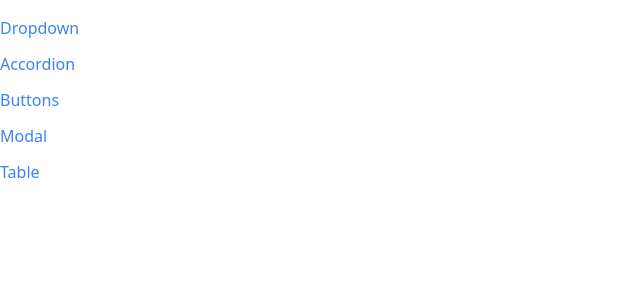
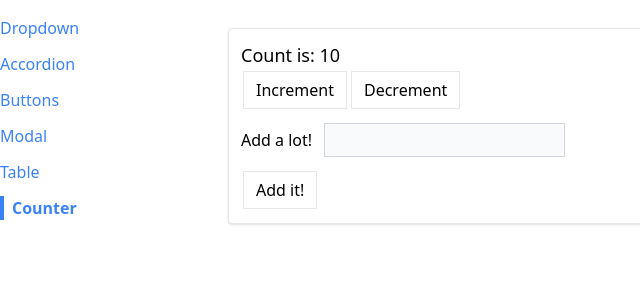
Before and after one commit to ManasaThota/CompsReact, a React (Create React App) app: page /counterpage in a window 1280 px wide. Shown: the top 300 px of the page, without its empty margins (0-640 px from the left). Built offline with nearby package versions, Linux system fonts and the light colour scheme.

Commit message:
use reducer changes

```diff
--- a/src/App.js
+++ b/src/App.js
@@ -5,6 +5,7 @@
 import ButtonPage from "./pages/ButtonPage";
 import ModalPage from "./pages/ModalPage";
 import TablePage from "./pages/TablePage";
+import CounterPage from "./pages/CounterPage";
 
 const App = () => {
   return (
@@ -26,6 +27,9 @@
          <Route path="/table">
             <TablePage />
          </Route>
+         <Route path="/counterpage">
+            <CounterPage intialCount={10}/>
+         </Route>
       </div>
    </div>
   );
--- a/src/components/Sidebar.js
+++ b/src/components/Sidebar.js
@@ -6,7 +6,8 @@
         {label: 'Accordion', path: '/accordion'},
         {label: 'Buttons', path: '/buttons'},
         {label:'Modal', path: '/modal'},
-        {label:'Table', path: '/table'}
+        {label:'Table', path: '/table'},
+        {label:'Counter', path:'/counterpage'}
     ]
     const renderedElements = links.map((link) => {
         return <Link
--- /dev/null
+++ b/src/pages/CounterPage.js
@@ -0,0 +1,108 @@
+import { useReducer} from 'react';
+import Button from '../components/Button';
+import Panel from '../components/Panel';
+
+const INCREMENT_COUNT = 'increment';
+const SET_VALUE_TO_ADD = 'set_value_to_add';
+const DECREMENT_COUNT = 'decrement';
+const ADD_VALUE_TO_COUNT = 'add_value_to_count';
+
+const reducer = (state, action) => {
+    switch(action.type){
+        case INCREMENT_COUNT:
+            return{
+                ...state,
+                count:state.count+1
+            };
+        case SET_VALUE_TO_ADD:
+            return{
+                ...state,
+                valueToAdd: action.payload
+            };
+        case DECREMENT_COUNT:
+            return{
+                ...state,
+                count: state.count-1
+            }
+        case ADD_VALUE_TO_COUNT:
+            return{
+                ...state,
+                count: state.count+state.valueToAdd,
+                valueToAdd:0
+            }
+        default:
+            return state;
+    }
+    // if(action.type === INCREMENT_COUNT){
+    //     return{
+    //         ...state,
+    //         count:state.count+1
+    //     };
+    // }
+    // if(action.type === SET_VALUE_TO_ADD){
+    //     return{
+    //         ...state,
+    //         valueToAdd: action.payload
+    //     };
+    // }
+
+};
+function CounterPage({intialCount}) {
+    //const [count,setCount] = useState(intialCount);
+    //const [valueToAdd, setValueToAdd] = useState(0);
+    const[state, dispatch] = useReducer(reducer,{
+        count: intialCount,
+        valueToAdd: 0,
+    });
+    console.log(state);
+    const increment = () => {
+        dispatch({
+            type: INCREMENT_COUNT
+        });
+        //setCount(count+1);
+    }
+    const decrement = () => {
+        //setCount(count-1);
+        dispatch({
+            type: DECREMENT_COUNT
+        });
+    }
+    const handleChange = (event) => {
+        const value = parseInt(event.target.value) || 0;
+
+        dispatch({
+            type: SET_VALUE_TO_ADD,
+            payload: value
+        })
+        //setValueToAdd(value);
+    }
+
+    const handleSubmit = (event) => {
+        event.preventDefault();
+        dispatch({
+            type: ADD_VALUE_TO_COUNT
+        })
+       // setCount(count+valueToAdd);
+       // setValueToAdd(0);
+    }
+    return(
+        <Panel className="m-3">
+            <h1 className='text-lg'>Count is: {state.count}</h1>
+            <div className='flex flex-row'>
+                <Button onClick={increment}>Increment</Button>
+                <Button onClick={decrement}>Decrement</Button>
+            </div>
+            <form onSubmit={handleSubmit}>
+                <label>Add a lot!</label>
+                <input
+                value = {state.valueToAdd || ""}
+                onChange={handleChange}
+                type="number"
+                className="p-1 m-3 bg-gray-50 border border-gray-300"/>
+                <Button>Add it!</Button>
+            </form>
+        </Panel>
+    )
+}
+
+export default CounterPage;
```
